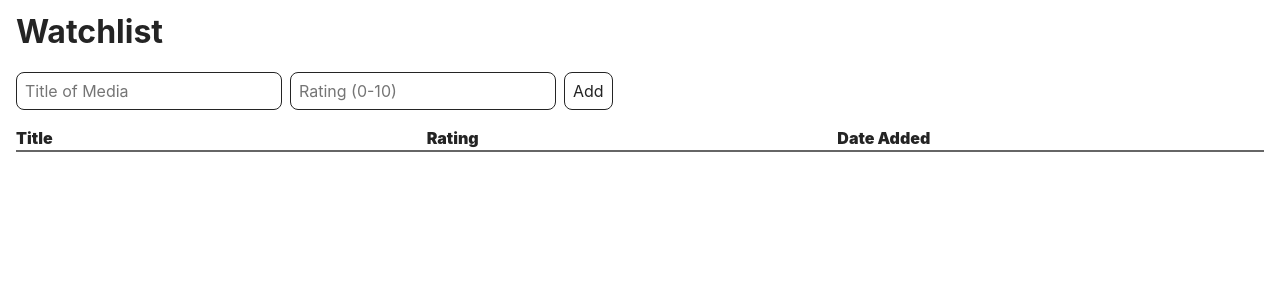
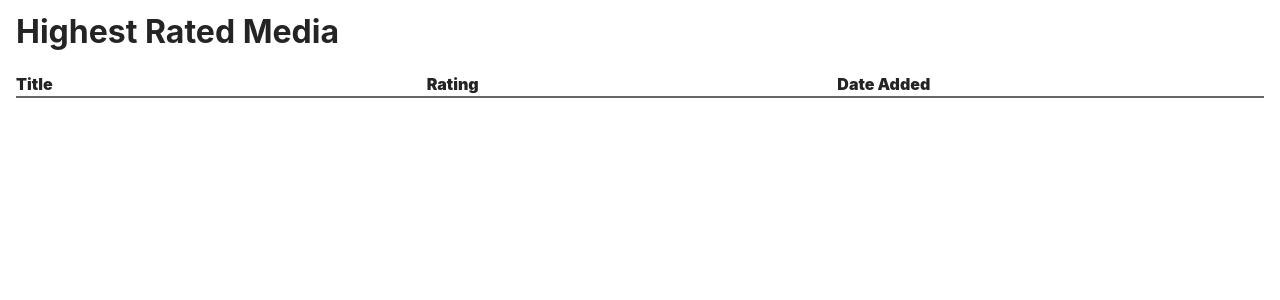
Before and after one commit to alexcarron/watchlist, a React (Vite) app: page /highest-rated in a window 1280 px wide. Shown: the top 300 px of the page. Built offline with nearby package versions, Linux system fonts and the light colour scheme.

Commit message:
Add page to sort by highest rating

```diff
--- a/src/components/App/App.css
+++ /dev/null
@@ -1,13 +0,0 @@
-div.App {
-	display: flex;
-	flex-direction: column;
-
-	gap: var(--large-spacing);
-}
-
-main {
-	display: flex;
-	flex-direction: column;
-
-	gap: var(--medium-spacing);
-}
--- a/src/components/App/App.jsx
+++ /dev/null
@@ -1,22 +0,0 @@
-import MediaListProvider from "../../context/MediaListProvider";
-import AddMediaForm from "../AddMediaForm/AddMediaForm";
-import Watchlist from "../Watchlist/Watchlist";
-import "./App.css";
-
-function App() {
-  return (
-		<MediaListProvider>
-			<div className="App">
-				<header>
-					<h1>Watchlist</h1>
-				</header>
-				<main>
-					<AddMediaForm />
-					<Watchlist />
-				</main>
-			</div>
-		</MediaListProvider>
-	);
-}
-
-export default App;
--- /dev/null
+++ b/src/components/HighestRatedPage/HighestRatedPage.jsx
@@ -0,0 +1,16 @@
+import Watchlist from "../Watchlist/Watchlist";
+
+function HighestRatedPage() {
+	return (
+		<div className="body">
+			<header>
+				<h1>Highest Rated Media</h1>
+			</header>
+			<main>
+				<Watchlist sortedBy="rating" />
+			</main>
+		</div>
+	);
+}
+
+export default HighestRatedPage
--- /dev/null
+++ b/src/components/MainPage/MainPage.jsx
@@ -0,0 +1,19 @@
+import AddMediaForm from "../AddMediaForm/AddMediaForm";
+import Watchlist from "../Watchlist/Watchlist";
+import "./MainPage.css";
+
+function MainPage() {
+  return (
+		<div className="body">
+			<header>
+				<h1>Watchlist</h1>
+			</header>
+			<main>
+				<AddMediaForm />
+				<Watchlist />
+			</main>
+		</div>
+	);
+}
+
+export default MainPage;
--- a/src/components/Watchlist/Watchlist.jsx
+++ b/src/components/Watchlist/Watchlist.jsx
@@ -3,8 +3,13 @@ import MediaEntry from "../MediaEntry/MediaEntry";
 import "./Watchlist.css";
 import MediaListContext from "../../context/MediaListContext";
 
-function Watchlist() {
+function Watchlist({ sortedBy }) {
 	const {mediaList} = useContext(MediaListContext);
+	const sortedMediaList = [...mediaList];
+
+	if (sortedBy === "rating") {
+		sortedMediaList.sort((a, b) => b.rating - a.rating);
+	}
 
 	return <section className="watchlist">
 		<article className="watchlist-header">
@@ -12,7 +17,7 @@ function Watchlist() {
 			<p>Rating</p>
 			<p>Date Added</p>
 		</article>
-		{mediaList.map(mediaEntry =>
+		{sortedMediaList.map(mediaEntry =>
 			<MediaEntry
 				key={mediaEntry.title}
 				mediaEntry={mediaEntry}
--- a/src/index.css
+++ b/src/index.css
@@ -25,6 +25,20 @@
 
 body {
 	margin: 1rem;
+}
+
+div.body {
+	display: flex;
+	flex-direction: column;
+
+	gap: var(--large-spacing);
+}
+
+main {
+	display: flex;
+	flex-direction: column;
+
+	gap: var(--medium-spacing);
 }
 
 h1 {
--- a/src/main.jsx
+++ b/src/main.jsx
@@ -2,6 +2,18 @@ import { StrictMode } from "react";
 import { createRoot } from "react-dom/client";
 import "./reset.css";
 import "./index.css";
-import App from "./components/App/App.jsx";
+import MainPage from "./components/MainPage/MainPage.jsx";
+import { BrowserRouter, Route, Routes } from "react-router";
+import MediaListProvider from "./context/MediaListProvider.jsx";
+import HighestRatedPage from "./components/HighestRatedPage/HighestRatedPage.jsx";
 
-createRoot(document.getElementById("root")).render(<App />);
+createRoot(document.getElementById("root")).render(
+	<MediaListProvider>
+		<BrowserRouter>
+			<Routes>
+				<Route path="/" element={<MainPage />}></Route>
+				<Route path="/highest-rated" element={<HighestRatedPage />}></Route>
+			</Routes>
+		</BrowserRouter>
+	</MediaListProvider>
+);
```
Also changed, not shown: src/components/MainPage/MainPage.css (added).
